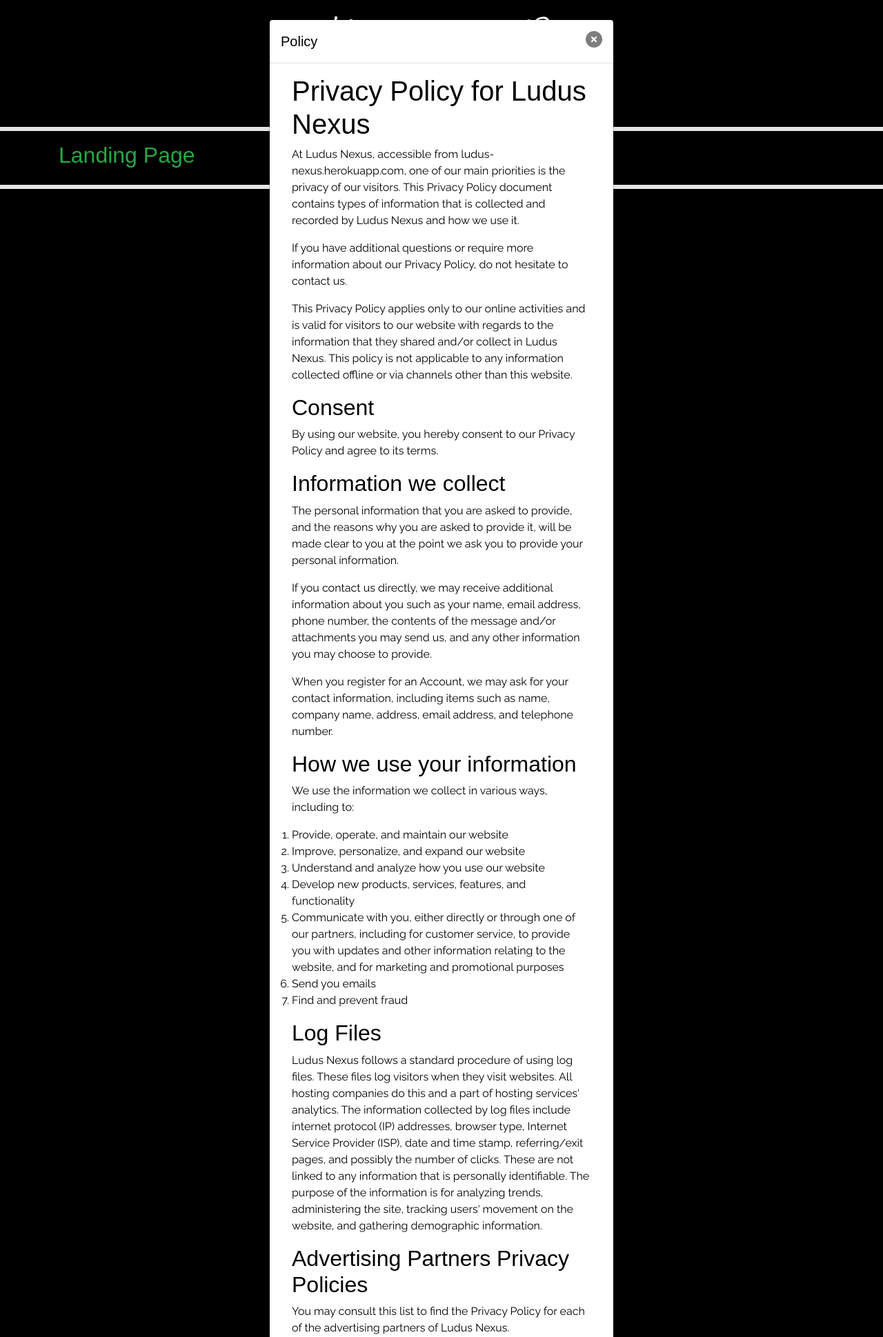
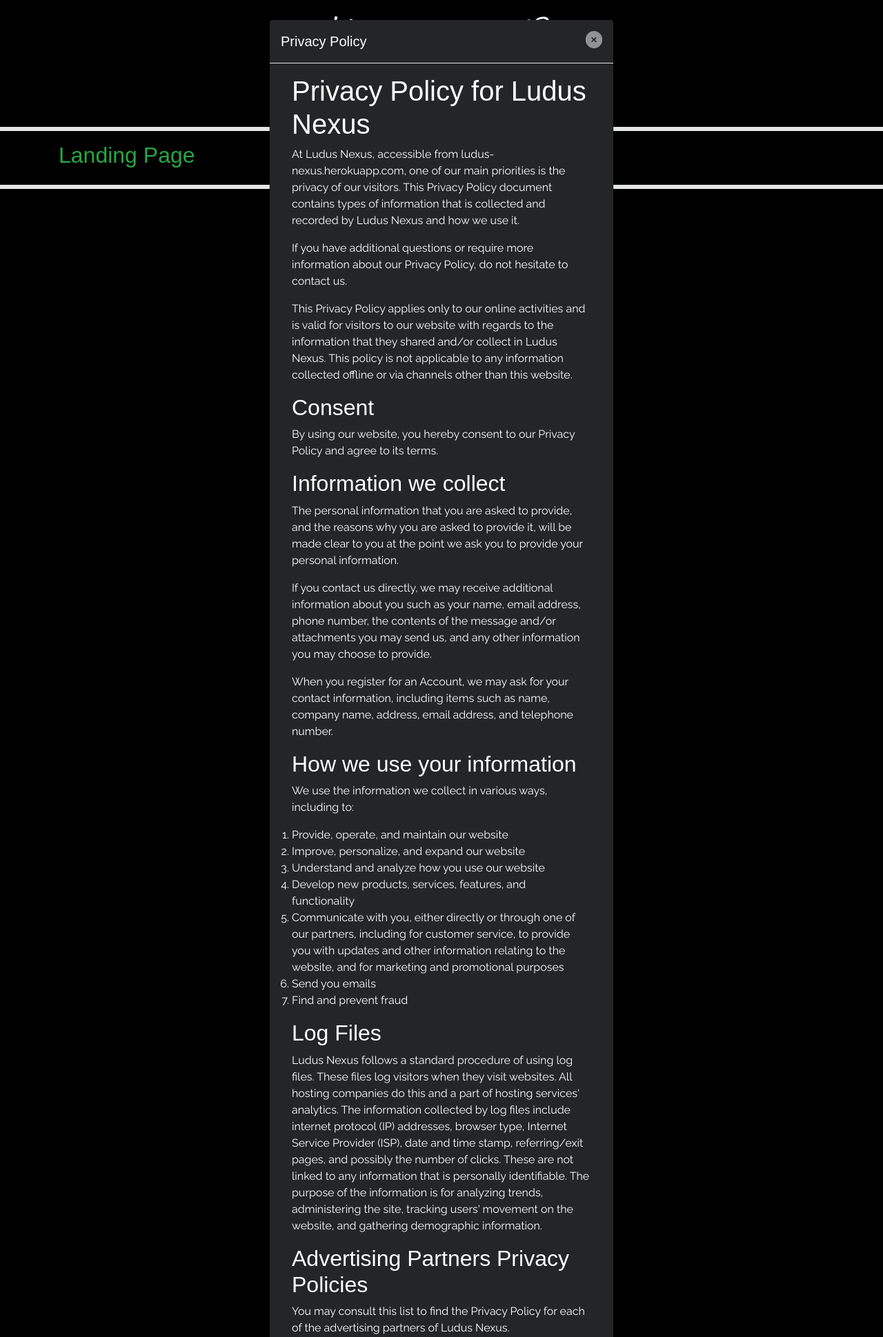
Before and after one commit to Julius-88/ludus-nexus, a Django app: page / in a window 1280 px wide, after a click on "Privacy Policy". Shown: the top 1939 px of the page at 69% size. Run offline with Django 3.2, Linux system fonts and the light colour scheme; some libraries are stand-ins or nearby versions; some web fonts are replaced.

Commit message:
Make final styling changes to the privacy modal

```diff
--- a/assets/css/global-styles.css
+++ b/assets/css/global-styles.css
@@ -58,6 +58,15 @@ a:hover {
     outline: 2px solid #A367F2;
 }
 
+.close {
+    background-color: transparent;
+    color: inherit;
+}
+
+.close:hover {
+    color: white;
+}
+
 /* --------------------------------------------------------------HEADER-------------------------------------------------------*/
 .ludus {
     display: inline-block;
@@ -87,11 +96,6 @@ hr {
 .nav-link {
     color: white;
 }
-
-.dark-mode .modal-content {
-    color: black;
-}
-
 
 
 /*---------- Light Mode Color Schema-------------*/
@@ -127,7 +131,9 @@ hr {
     color: white;
 }
 
-.light-mode .navbar-toggler:hover {
+.light-mode .navbar-toggler:hover,
+.light-mode .modal-content,
+.light-mode .close:hover {
     background-color: white;
     color: black;
 }
@@ -235,3 +241,8 @@ hr {
     margin: 0.5rem;
     padding: 1rem;
 }
+
+.modal-content {
+    background-color: #242526;
+    color: white;
+}
--- a/ludus_nexus/settings.py
+++ b/ludus_nexus/settings.py
@@ -25,7 +25,7 @@ SECRET_KEY = 'django-insecure-9#eq-cnlynfrb)a=fvv@)2wu^m69qlz57wvz$a-)-ep)u*jy_y
 # SECURITY WARNING: don't run with debug turned on in production!
 DEBUG = True
 
-ALLOWED_HOSTS = ['8000-julius88-ludusnexus-7hvwcms4hwh.ws-eu106.gitpod.io']
+ALLOWED_HOSTS = ['8000-julius88-ludusnexus-ofqv8tllm0h.ws-eu106.gitpod.io']
 
 
 # Application definition
--- a/templates/base.html
+++ b/templates/base.html
@@ -31,7 +31,7 @@
     <title>Ludus Nexus {% block extra_title %}{% endblock %}</title>
 </head>
 
-<body class="dark-mode" aria-labelledby="navigation-bar sub-navigation">
+<body class="dark-mode" aria-labelledby="navigation-bar sub-navigation privacy-policy">
 
     <header>
         {% block header %}
--- a/templates/policy.html
+++ b/templates/policy.html
@@ -2,17 +2,17 @@
 
 <!-- Modal -->
 <!-- Button trigger modal -->
-<button type="button" class="hover-border" data-toggle="modal" data-target="#staticBackdrop">
+<button type="button" class="hover-border" id="privacy-policy" title="Privacy policy" data-toggle="modal" data-target="#staticBackdrop">
     Privacy Policy
 </button>
 
 <!-- Modal -->
 <div class="modal fade" id="staticBackdrop" data-backdrop="static" data-keyboard="false" tabindex="-1"
-    aria-labelledby="staticBackdropLabel" aria-hidden="true">
+    aria-hidden="true">
     <div class="modal-dialog modal-dialog-scrollable">
         <div class="modal-content">
             <div class="modal-header">
-                <h5 class="modal-title" id="staticBackdropLabel">Policy</h5>
+                <h5 class="modal-title">Privacy Policy</h5>
                 <button type="button" class="close" data-dismiss="modal" aria-label="Close">
                     <i class="fas fa-times-circle"></i>
                 </button>
@@ -156,7 +156,7 @@
                 <p>If you have any questions or suggestions about our Privacy Policy, do not hesitate to contact us.</p>
             </div>
             <div class="modal-footer">
-                <button type="button" class="btn cta" data-dismiss="modal">Understood</button>
+                <button type="button" class="btn cta" data-dismiss="modal" aria-label="Understood">Understood</button>
             </div>
         </div>
     </div>
```
